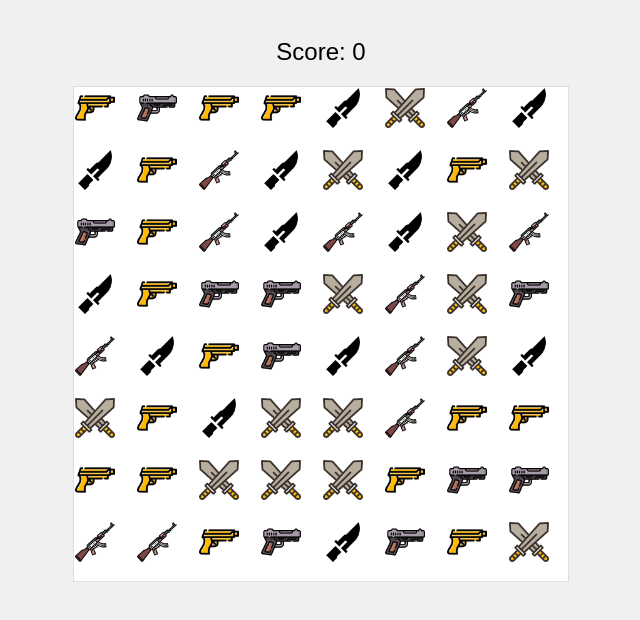
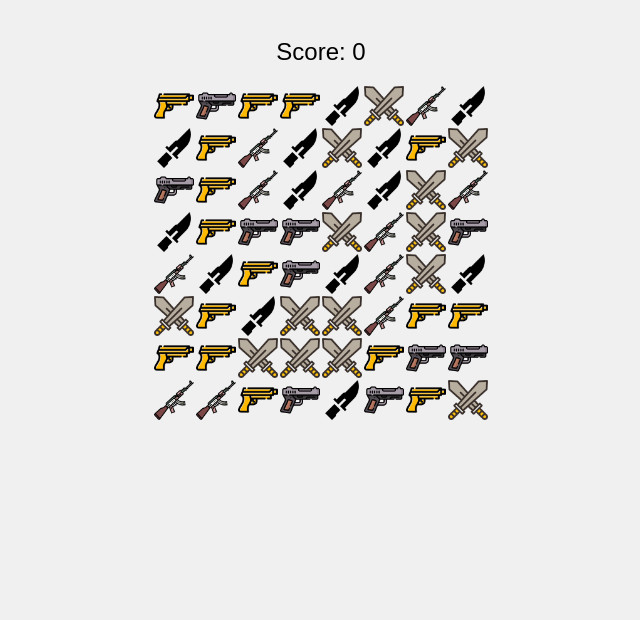
Before and after one commit to Gevorg-Ghevondyan/telegramminiapp, a plain HTML site: page index.html in a window 1280 px wide. Shown: the part 60-680 px from the top of the page, without its empty margins (319-959 px from the left). Drawn offline with Linux system fonts and the light colour scheme.

Commit message:
Update styles.css

```diff
--- a/styles/styles.css
+++ b/styles/styles.css
@@ -20,21 +20,15 @@ h1 {
 
 #game-container {
     display: grid;
-    grid-template-columns: repeat(8, 60px);
-    grid-template-rows: repeat(8, 60px);
-    gap: 2px;
-    background-color: #fff;
-    border: 1px solid #ddd;
-    position: relative;
+    grid-template-columns: repeat(8, 40px); /* Smaller tiles, adjust as needed */
+    grid-template-rows: repeat(8, 40px);    /* Smaller tiles, adjust as needed */
+    gap: 2px; /* Space between tiles */
 }
 
 .tile {
-    width: 40px;  /* Adjust the width */
-    height: 40px; /* Adjust the height */
-    background-size: cover;
-    margin: 1px;
-    position: relative;
-    transition: top 0.5s ease-out;
+    width: 40px;  /* Adjusted size */
+    height: 40px; /* Adjusted size */
+    background-size: contain; /* Ensure icons fit well */
 }
 
 
```
